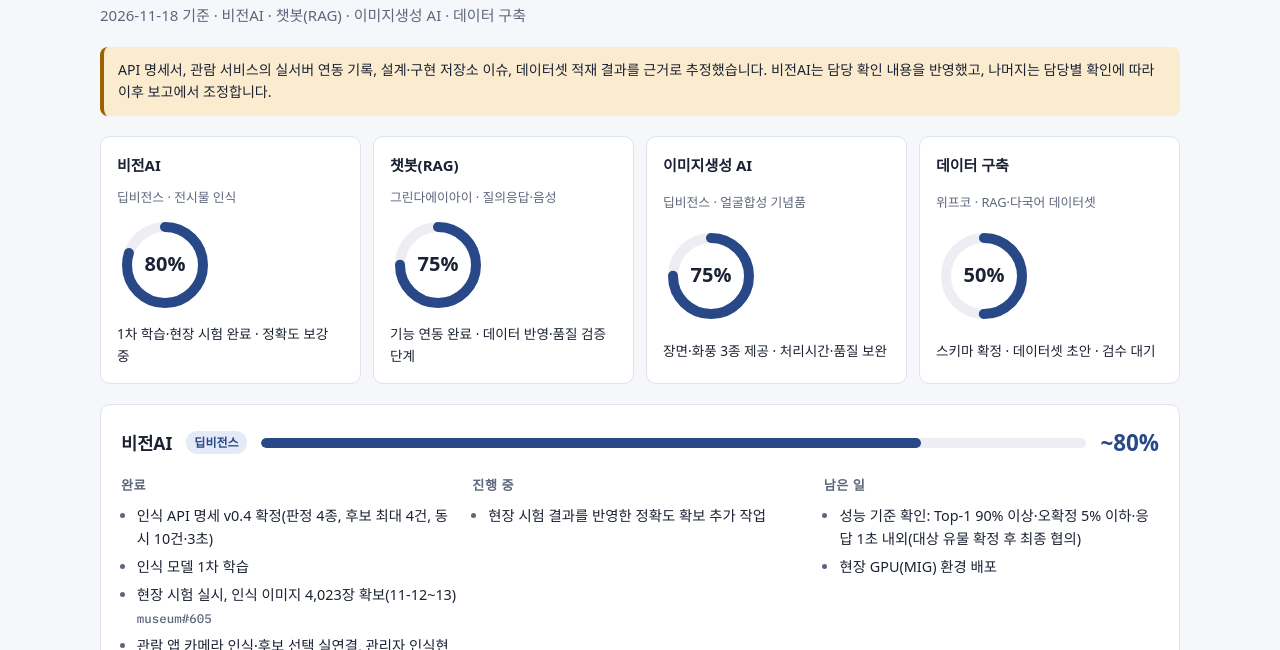
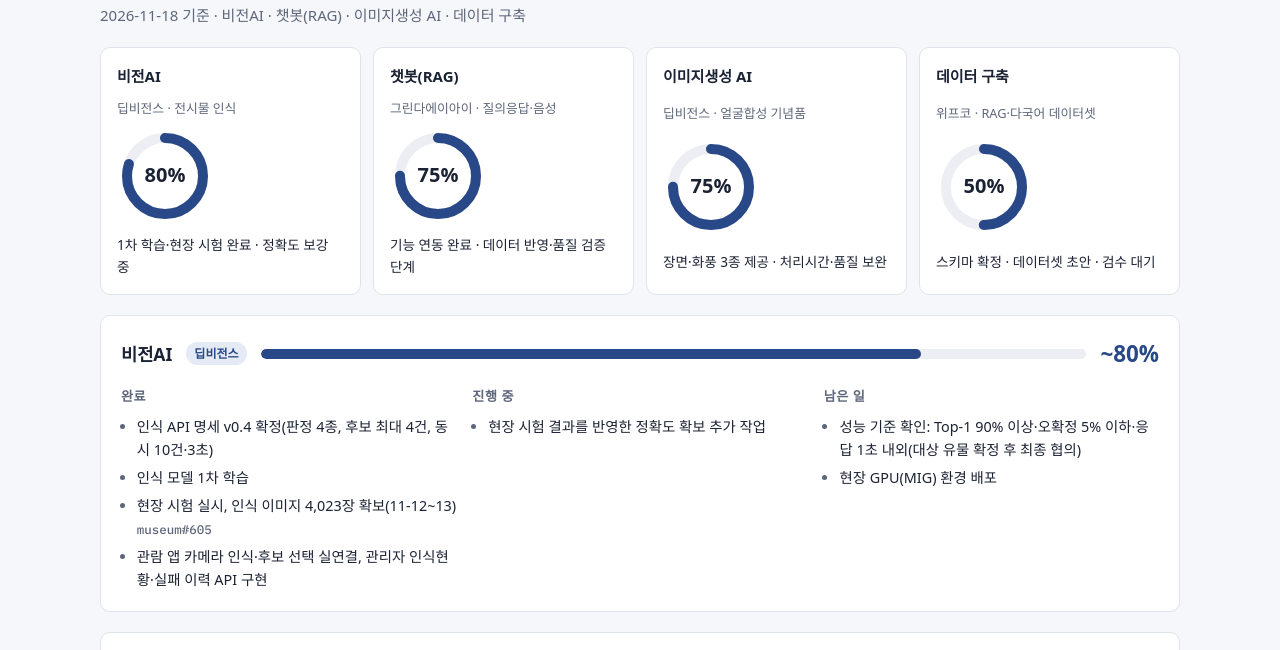
Before and after one commit to DeepVisions-GIT/pm-reports, a plain HTML site: page ai-data/2026-11-18/index.html in a window 1280 px wide. Shown: the part 147-797 px from the top of the page. Drawn offline with Linux system fonts and the light colour scheme; a web font is replaced by a local one.

Commit message:
AI 서비스·데이터 구축 현황 상단 안내 카드 제거
Co-Authored-By: Claude Opus 5.5 <noreply@anthropic.com>

```diff
--- a/ai-data/2026-11-18/index.html
+++ b/ai-data/2026-11-18/index.html
@@ -104,8 +104,6 @@ li::marker { color: var(--muted); }
     <h1>AI 서비스·데이터 구축 현황</h1>
     <p class="muted">2026-11-18 기준 · 비전AI · 챗봇(RAG) · 이미지생성 AI · 데이터 구축</p>
   </header>
-
-  <p class="note">API 명세서, 관람 서비스의 실서버 연동 기록, 설계·구현 저장소 이슈, 데이터셋 적재 결과를 근거로 추정했습니다. 비전AI는 담당 확인 내용을 반영했고, 나머지는 담당별 확인에 따라 이후 보고에서 조정합니다.</p>
 
   <section class="overview" aria-label="총괄">
     <div class="ov">
```
